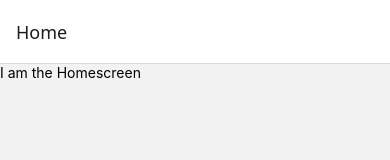
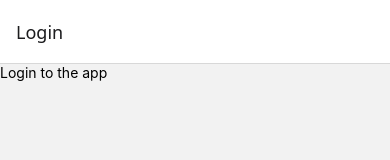
Before and after one commit to GrupLnch/grupytinder, a React Native app: screen /Home in a window 390 px wide. Shown: the top 160 px of the page. Built offline with nearby package versions, Linux system fonts and the light colour scheme.

Commit message:
Added login screen

```diff
--- a/StackNavigator.js
+++ b/StackNavigator.js
@@ -2,16 +2,24 @@ import react from "react";
 import { createNativeStackNavigator } from "@react-navigation/native-stack";
 import HomeScreen from "./screens/HomeScreen";
 import ChatScreen from "./screens/ChatScreen";
+import LoginScreen from "./screens/LoginScreen";
 
 const Stack = createNativeStackNavigator();
 
 const StackNavigator = () => {
+    const user = false;
     return (
         <Stack.Navigator>
-            <Stack.Screen name ="Home" component={HomeScreen} />
-            <Stack.Screen name ="Chat" component={ChatScreen} />
+          {user ? (
+             <>
+                <Stack.Screen name ="Home" component={HomeScreen} />
+                <Stack.Screen name ="Chat" component={ChatScreen} />
+             </>
+           ) : (
+            <Stack.Screen name ="Login" component={LoginScreen} />
+           )}
         </Stack.Navigator>
     );
-}
+};
 
 export default StackNavigator
--- a/screens/HomeScreen.js
+++ b/screens/HomeScreen.js
@@ -1,10 +1,17 @@
+import { useNavigation } from "@react-navigation/core";
 import React from 'react'
-import { Text, View } from 'react-native'
+import { Text, View, Button } from 'react-native'
 
 const HomeScreen = () => {
+    const navigation = useNavigation();
+
   return (
     <View>
         <Text>I am the Homescreen</Text>
+        <Button
+            title = "Go to chat screen"
+            onPress={() => navigation.navigate("Chat") }
+      />
     </View>
   );
 };
--- /dev/null
+++ b/screens/LoginScreen.js
@@ -0,0 +1,12 @@
+import React from 'react'
+import { Text, View } from 'react-native'
+
+const LoginScreen = () => {
+    return (
+        <View>
+            <Text>Login to the app</Text>
+        </View>
+    );
+}
+
+export default LoginScreen;
```
